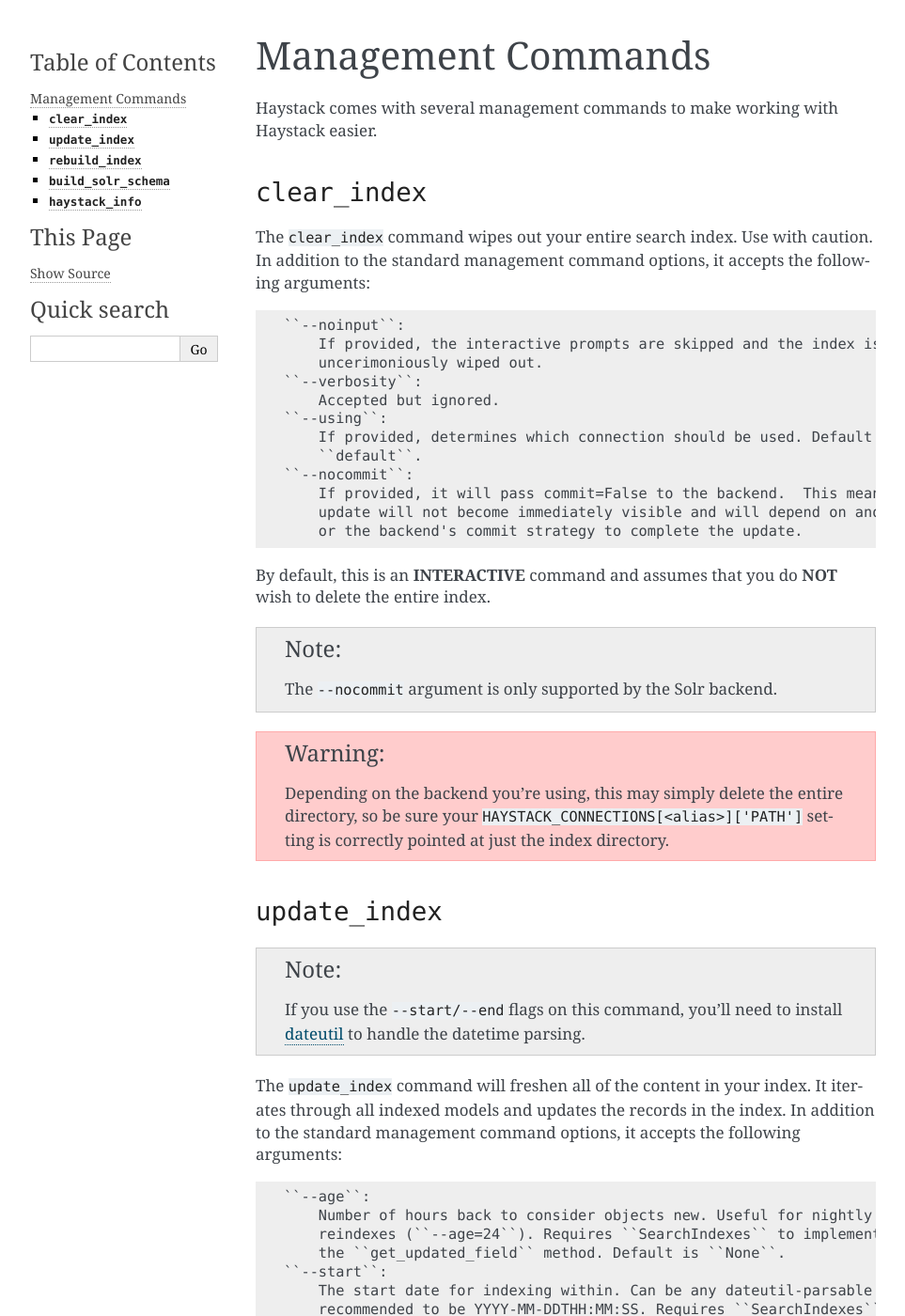
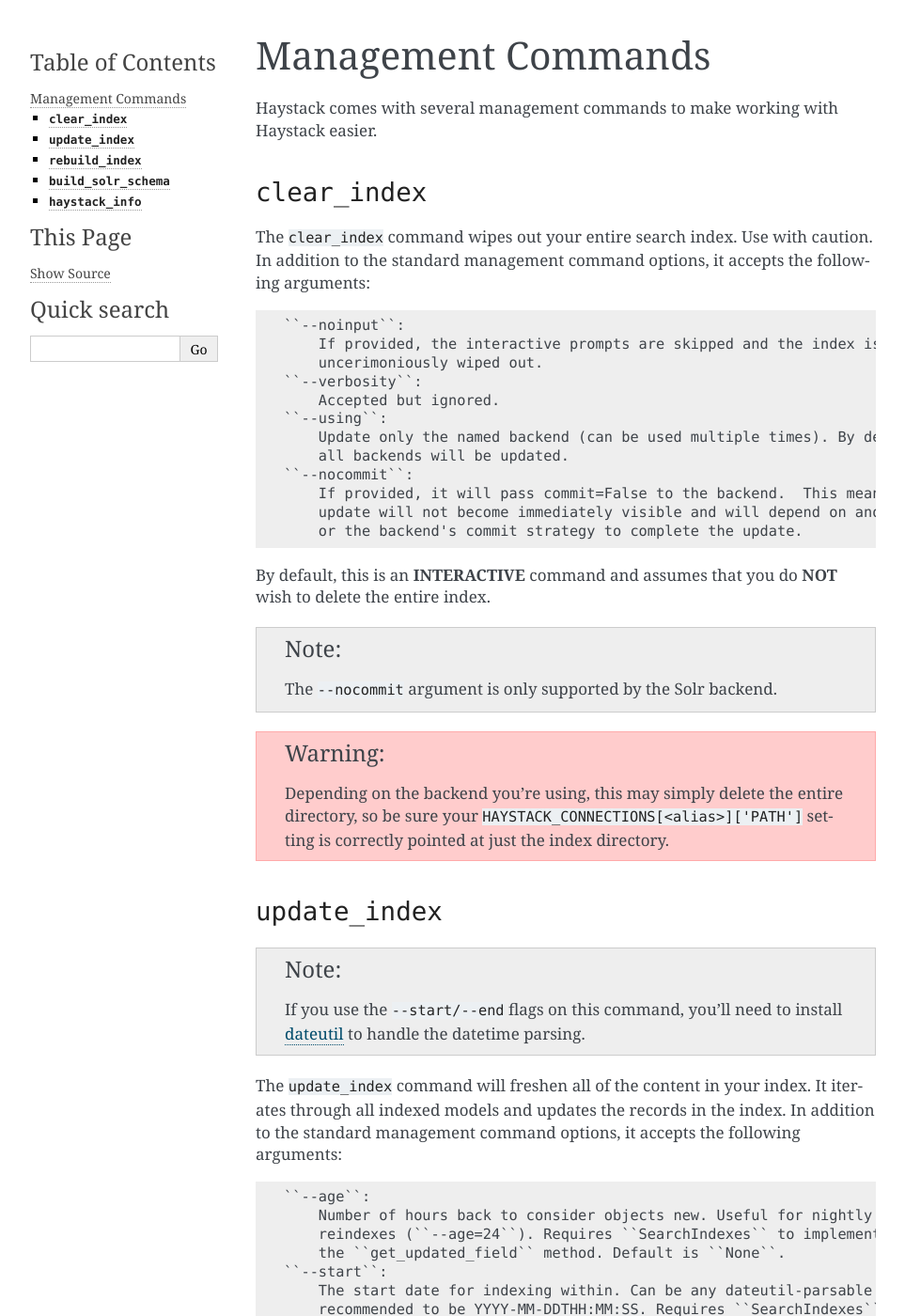
Before and after one commit to django-haystack/django-haystack, a Sphinx documentation site: the page built from docs/management_commands.rst, in a window 1280 px wide and 1400 px high. Shown: the whole window at 94% size, without its empty margins (148-1111 px from the left). Built offline with Sphinx 7.4.7, drawn with Linux system fonts in a browser that asks for light colours; pages that are not in the unit, such as notebooks, are missing from menus; some of the changed text lies outside the part shown.

Commit message:
Update management backend documentation for `--using`
Thanks to @flinkflonk for the patch!

Closes #1215

```diff
--- a/docs/management_commands.rst
+++ b/docs/management_commands.rst
@@ -21,8 +21,8 @@
     ``--verbosity``:
         Accepted but ignored.
     ``--using``:
-        If provided, determines which connection should be used. Default is
-        ``default``.
+        Update only the named backend (can be used multiple times). By default,
+        all backends will be updated.
     ``--nocommit``:
         If provided, it will pass commit=False to the backend.  This means that the
         update will not become immediately visible and will depend on another explicit commit
@@ -86,8 +86,8 @@
           * ``2`` = Full output, including everything from ``1`` plus output
             on each batch that is indexed, which is useful when debugging.
     ``--using``:
-        If provided, determines which connection should be used. Default is
-        ``default``.
+        Update only the named backend (can be used multiple times). By default,
+        all backends will be updated.
     ``--nocommit``:
         If provided, it will pass commit=False to the backend.  This means that the
         updates will not become immediately visible and will depend on another explicit commit
@@ -161,8 +161,8 @@
           * ``2`` = Full output, including everything from ``1`` plus output
             on each batch that is indexed, which is useful when debugging.
     ``--using``:
-        If provided, determines which connection should be used. Default is
-        ``default``.
+        Update only the named backend (can be used multiple times). By default,
+        all backends will be updated.
     ``--nocommit``:
         If provided, it will pass commit=False to the backend.  This means that the
         update will not become immediately visible and will depend on another explicit commit
@@ -181,8 +181,8 @@
     ``--filename``:
         If provided, directs output to a file instead of stdout.
     ``--using``:
-        If provided, determines which connection should be used. Default is
-        ``default``.
+        Update only the named backend (can be used multiple times). By default
+        all backends will be updated.
 
 .. warning::
 
```
